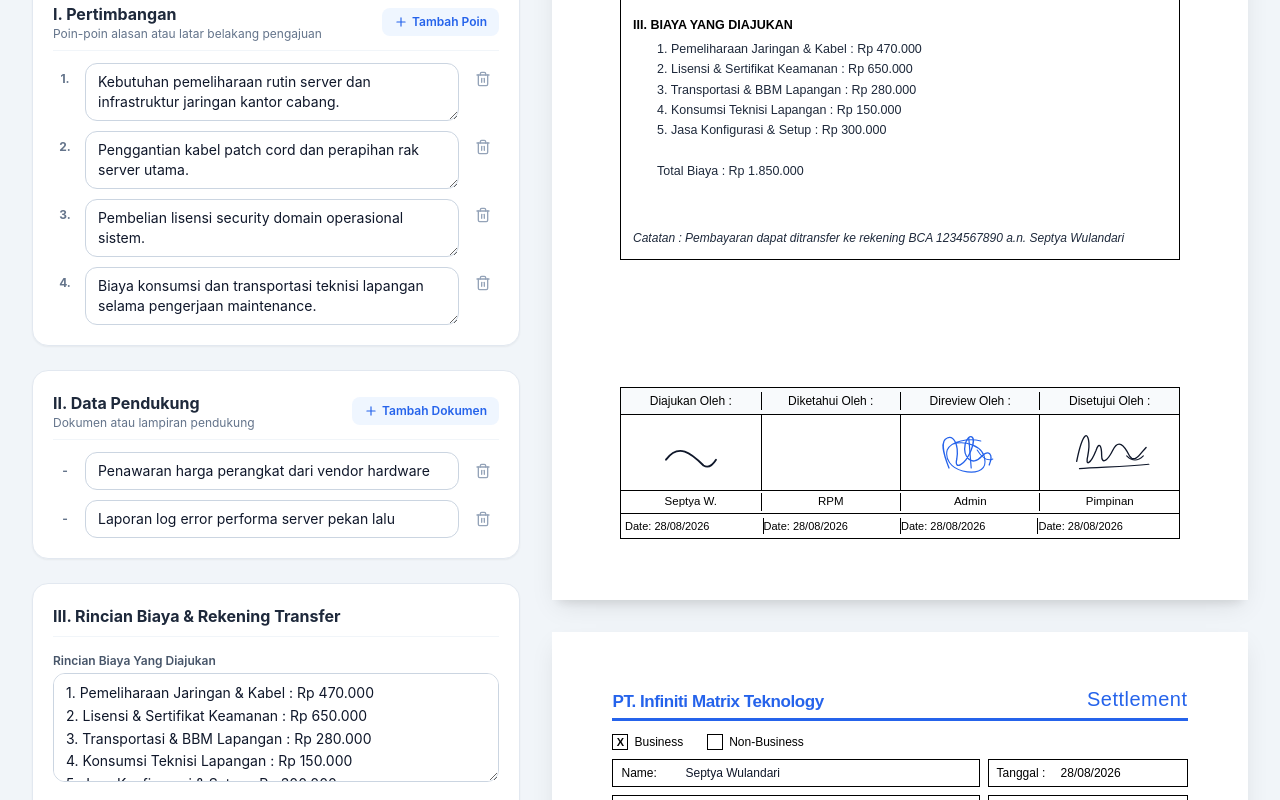
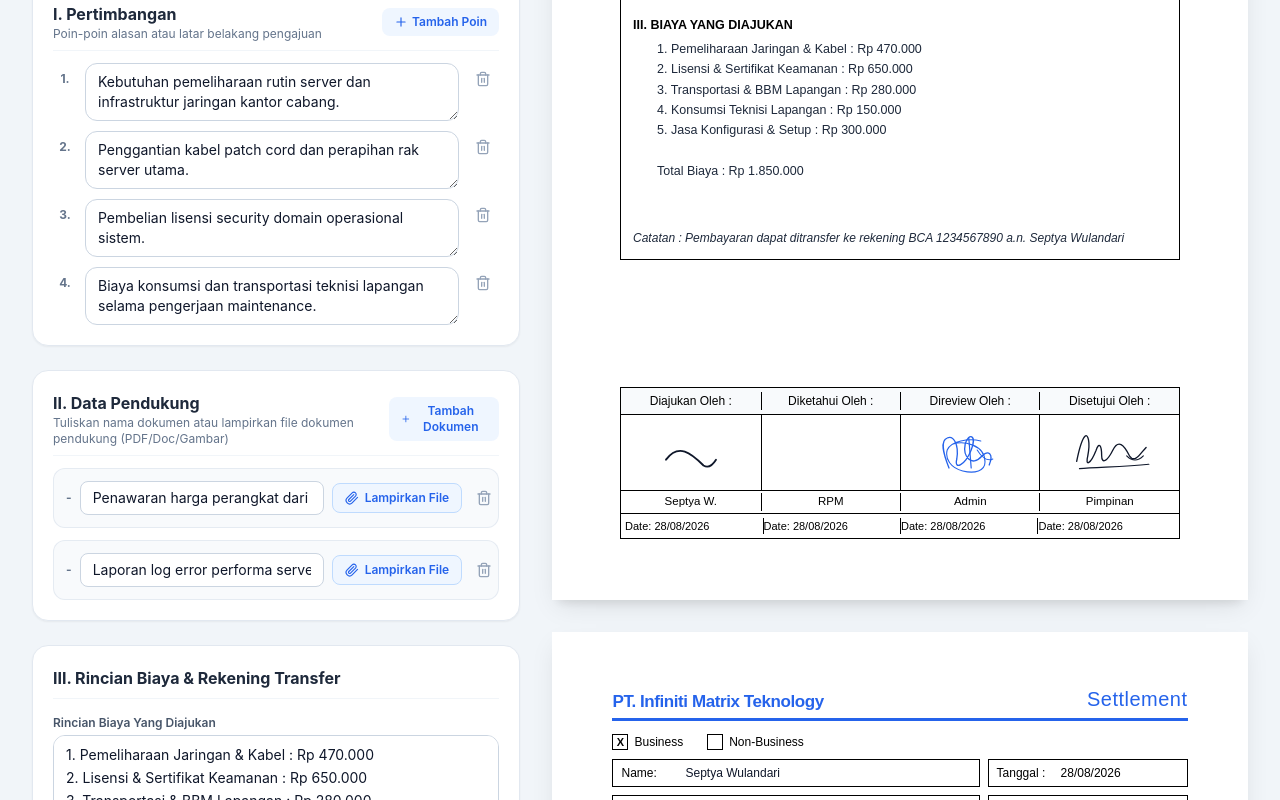
Before and after one commit to fahmialfatah99-cmd/imt-document-generator, a React (Vite) app: page / in a window 1280 px wide. Shown: the part 711-1511 px from the top of the page. Built offline with nearby package versions, Linux system fonts and the light colour scheme.

Commit message:
feat: add document file attachment support in Data Pendukung (Page 1 IOM)

```diff
--- a/src/components/DocumentPreview/PageIOM.jsx
+++ b/src/components/DocumentPreview/PageIOM.jsx
@@ -101,16 +101,30 @@ export const PageIOM = ({ data }) => {
               <div className="font-bold mb-1">II. &nbsp; DATA PENDUKUNG :</div>
               <div className="pl-6 space-y-1">
                 {dataPendukung && dataPendukung.length > 0 ? (
-                  dataPendukung.map((dp, idx) => (
-                    <div key={idx} className="flex items-start">
-                      <span className="w-5 shrink-0">-</span>
-                      <span className="flex-1">{dp}</span>
-                    </div>
-                  ))
+                  dataPendukung.map((dp, idx) => {
+                    const text = typeof dp === 'object' && dp !== null
+                      ? (dp.text || dp.fileName || '')
+                      : (dp || '');
+                    const hasFile = typeof dp === 'object' && dp !== null && dp.fileName;
+                    if (!text && !hasFile) return null;
+                    return (
+                      <div key={idx} className="flex items-start">
+                        <span className="w-5 shrink-0">-</span>
+                        <span className="flex-1">
+                          {text}
+                          {hasFile && dp.fileName !== text ? (
+                            <span className="text-[11px] text-slate-600 italic ml-1">
+                              (Lampiran: {dp.fileName})
+                            </span>
+                          ) : null}
+                        </span>
+                      </div>
+                    );
+                  })
                 ) : (
                   <div className="flex">
                     <span className="w-5">-</span>
-                    <span></span>
+                    <span>-</span>
                   </div>
                 )}
               </div>
--- a/src/components/IOMForm.jsx
+++ b/src/components/IOMForm.jsx
@@ -1,5 +1,5 @@
 import React, { useState } from 'react';
-import { Plus, Trash2, PenTool, Sparkles, RefreshCw, CheckCircle2, Upload } from 'lucide-react';
+import { Plus, Trash2, PenTool, Sparkles, RefreshCw, CheckCircle2, Upload, Paperclip, FileText, X, FileCheck } from 'lucide-react';
 import { SignatureModal } from './SignatureModal';
 import { DEFAULT_SIGNATURES } from '../utils/signatures';
 import { formatDate } from '../utils/formatters';
@@ -80,9 +80,41 @@ export const IOMForm = ({ data, onChange }) => {
     updateField('pertimbangan', list);
   };
 
-  const handleDataPendukungChange = (index, value) => {
+  const handleDataPendukungTextChange = (index, value) => {
     const list = [...(data.dataPendukung || [])];
+    const current = list[index];
+    if (typeof current === 'object' && current !== null) {
+      list[index] = { ...current, text: value };
+    } else {
       list[index] = value;
+    }
+    updateField('dataPendukung', list);
+  };
+
+  const handleDataPendukungFileUpload = (index, file) => {
+    if (!file) return;
+    const reader = new FileReader();
+    reader.onload = (e) => {
+      const list = [...(data.dataPendukung || [])];
+      const current = list[index];
+      const currentText = typeof current === 'object' && current !== null ? current.text : current;
+      list[index] = {
+        text: currentText || file.name,
+        fileName: file.name,
+        fileSize: (file.size / 1024).toFixed(1) + ' KB',
+        fileType: file.type,
+        fileData: e.target.result
+      };
+      updateField('dataPendukung', list);
+    };
+    reader.readAsDataURL(file);
+  };
+
+  const removeDataPendukungFile = (index) => {
+    const list = [...(data.dataPendukung || [])];
+    const current = list[index];
+    const currentText = typeof current === 'object' && current !== null ? current.text : current;
+    list[index] = currentText || '';
     updateField('dataPendukung', list);
   };
 
@@ -258,7 +290,7 @@ export const IOMForm = ({ data, onChange }) => {
         <div className="flex items-center justify-between mb-3 pb-2 border-b border-slate-100">
           <div>
             <h3 className="text-base font-bold text-slate-800">II. Data Pendukung</h3>
-            <p className="text-xs text-slate-500">Dokumen atau lampiran pendukung</p>
+            <p className="text-xs text-slate-500">Tuliskan nama dokumen atau lampirkan file dokumen pendukung (PDF/Doc/Gambar)</p>
           </div>
           <button
             type="button"
@@ -269,27 +301,68 @@ export const IOMForm = ({ data, onChange }) => {
           </button>
         </div>
 
-        <div className="space-y-2.5">
-          {(data.dataPendukung || []).map((dp, idx) => (
-            <div key={idx} className="flex items-center gap-2">
-              <span className="w-6 py-2 text-xs font-bold text-slate-500 text-center">-</span>
+        <div className="space-y-3">
+          {(data.dataPendukung || []).map((dp, idx) => {
+            const isObj = typeof dp === 'object' && dp !== null;
+            const textValue = isObj ? (dp.text || '') : (dp || '');
+            const hasFile = isObj && dp.fileName;
+
+            return (
+              <div key={idx} className="p-3 bg-slate-50 rounded-xl border border-slate-200/80 space-y-2">
+                <div className="flex items-center gap-2">
+                  <span className="w-5 py-1 text-xs font-bold text-slate-500 text-center">-</span>
                   <input
                     type="text"
-                value={dp}
-                onChange={(e) => handleDataPendukungChange(idx, e.target.value)}
-                placeholder="Contoh: Penawaran Harga / Invoice Vendor / Bukti Kerusakan"
-                className="flex-1 px-3 py-2 text-sm border border-slate-300 rounded-xl focus:ring-2 focus:ring-blue-500 focus:outline-none"
+                    value={textValue}
+                    onChange={(e) => handleDataPendukungTextChange(idx, e.target.value)}
+                    placeholder="Contoh: Penawaran Harga Vendor / Invoice / Laporan Teknis"
+                    className="flex-1 px-3 py-1.5 text-sm border border-slate-300 rounded-lg bg-white focus:ring-2 focus:ring-blue-500 focus:outline-none"
                   />
+
+                  {/* Attach File Button */}
+                  <label className="cursor-pointer px-3 py-1.5 bg-blue-50 hover:bg-blue-100 text-blue-600 text-xs font-semibold rounded-lg flex items-center gap-1.5 border border-blue-200 shrink-0 transition">
+                    <input
+                      type="file"
+                      onChange={(e) => handleDataPendukungFileUpload(idx, e.target.files?.[0])}
+                      className="hidden"
+                    />
+                    <Paperclip className="w-3.5 h-3.5" />
+                    <span>{hasFile ? 'Ganti File' : 'Lampirkan File'}</span>
+                  </label>
+
                   <button
                     type="button"
                     onClick={() => removeDataPendukung(idx)}
-                className="p-2 text-slate-400 hover:text-rose-600 hover:bg-rose-50 rounded-lg transition"
+                    className="p-1.5 text-slate-400 hover:text-rose-600 hover:bg-rose-50 rounded-lg transition"
                     title="Hapus baris"
                   >
                     <Trash2 className="w-4 h-4" />
                   </button>
                 </div>
-          ))}
+
+                {/* Attached File Indicator Badge */}
+                {hasFile && (
+                  <div className="flex items-center justify-between ml-7 bg-white px-3 py-1.5 rounded-lg border border-emerald-200 text-xs">
+                    <div className="flex items-center gap-2 text-emerald-800">
+                      <FileCheck className="w-4 h-4 text-emerald-600 shrink-0" />
+                      <span className="font-semibold truncate max-w-[260px] sm:max-w-md">{dp.fileName}</span>
+                      {dp.fileSize && (
+                        <span className="text-[10px] text-slate-400">({dp.fileSize})</span>
+                      )}
+                    </div>
+                    <button
+                      type="button"
+                      onClick={() => removeDataPendukungFile(idx)}
+                      className="text-slate-400 hover:text-rose-600 p-0.5 rounded transition"
+                      title="Hapus lampiran file ini"
+                    >
+                      <X className="w-3.5 h-3.5" />
+                    </button>
+                  </div>
+                )}
+              </div>
+            );
+          })}
         </div>
       </div>
 
```
Lines whose indentation alone changed are shown as unchanged.
